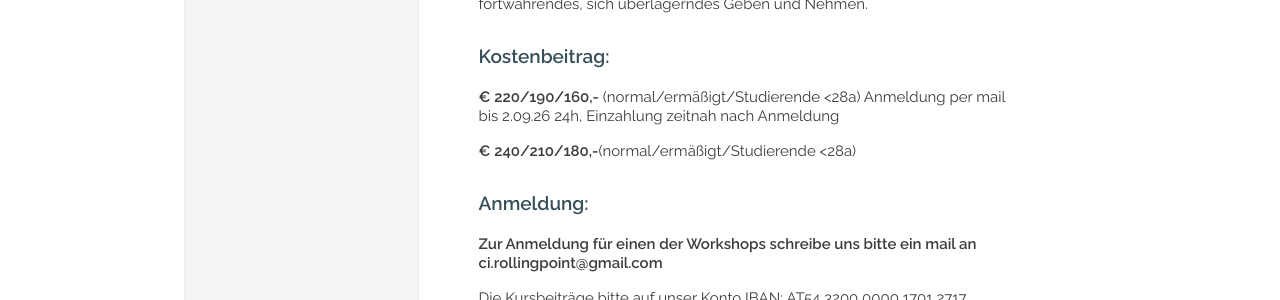
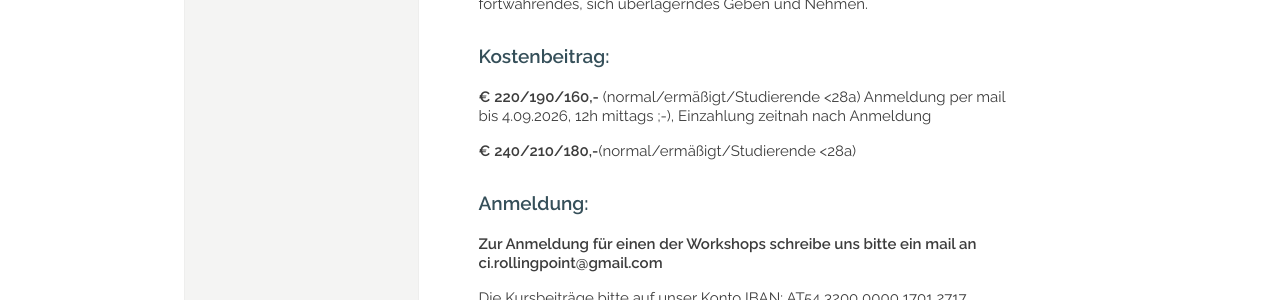
Before and after one commit to manulari/rollingpointat, a Jekyll site: the page built from _pages_de/ws1.md, in a window 1280 px wide. Shown: the part 1480-1780 px from the top of the page. Built offline with Jekyll 4.4.1, drawn with Linux system fonts in a browser that asks for light colours; comment, search, counter and statistics services are not loaded.

Commit message:
Update page (de) “ws1”

```diff
--- a/_pages_de/ws1.md
+++ b/_pages_de/ws1.md
@@ -42,7 +42,7 @@ Wenn wir uns von diesem inneren Meer bewegen lassen, gewinnt unser Tanz an Gesch
 
 ### **Kostenbeitrag:**
 
-**€ 220/190/160,-** (normal/ermäßigt/Studierende <28a) Anmeldung per mail bis 2.09.26 24h, Einzahlung zeitnah nach Anmeldung
+**€ 220/190/160,-** (normal/ermäßigt/Studierende <28a) Anmeldung per mail bis 4.09.2026, 12h mittags ;-), Einzahlung zeitnah nach Anmeldung
 
 **€ 240/210/180,-**(normal/ermäßigt/Studierende <28a)
 
```
